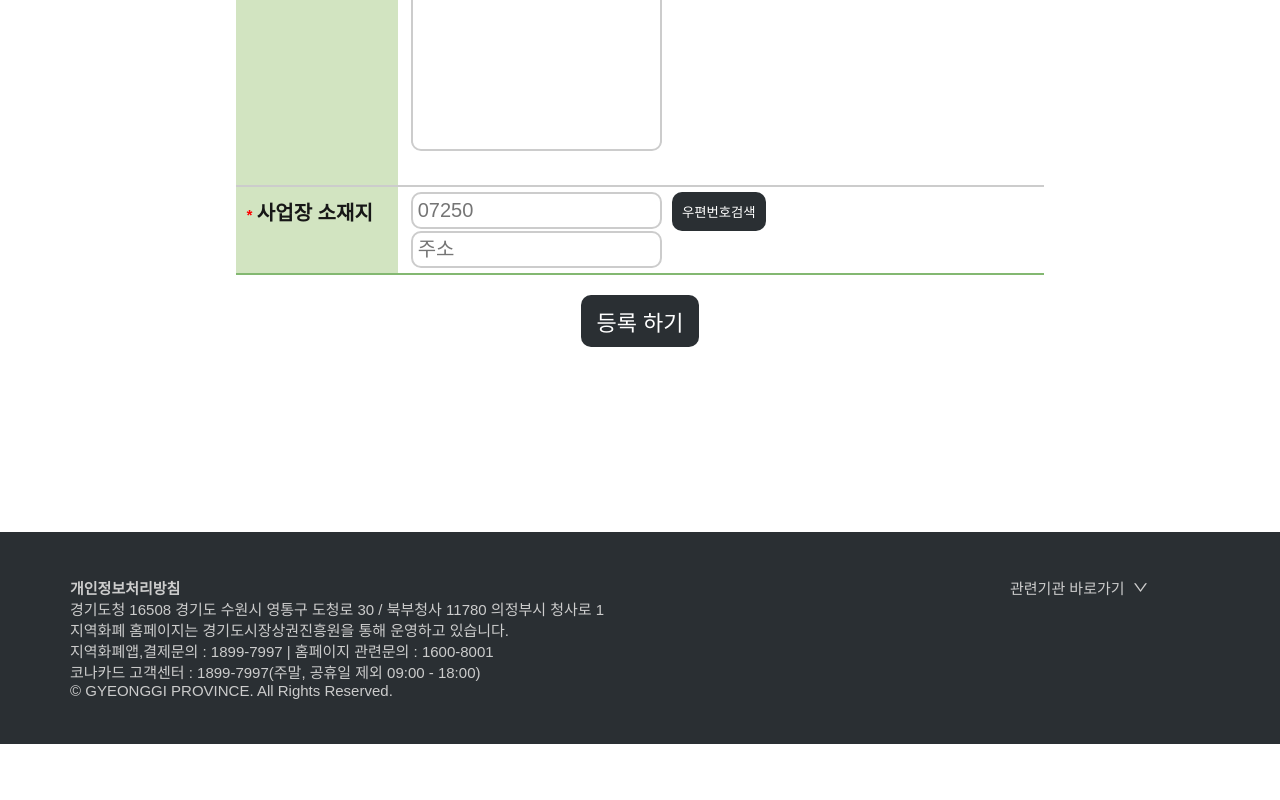
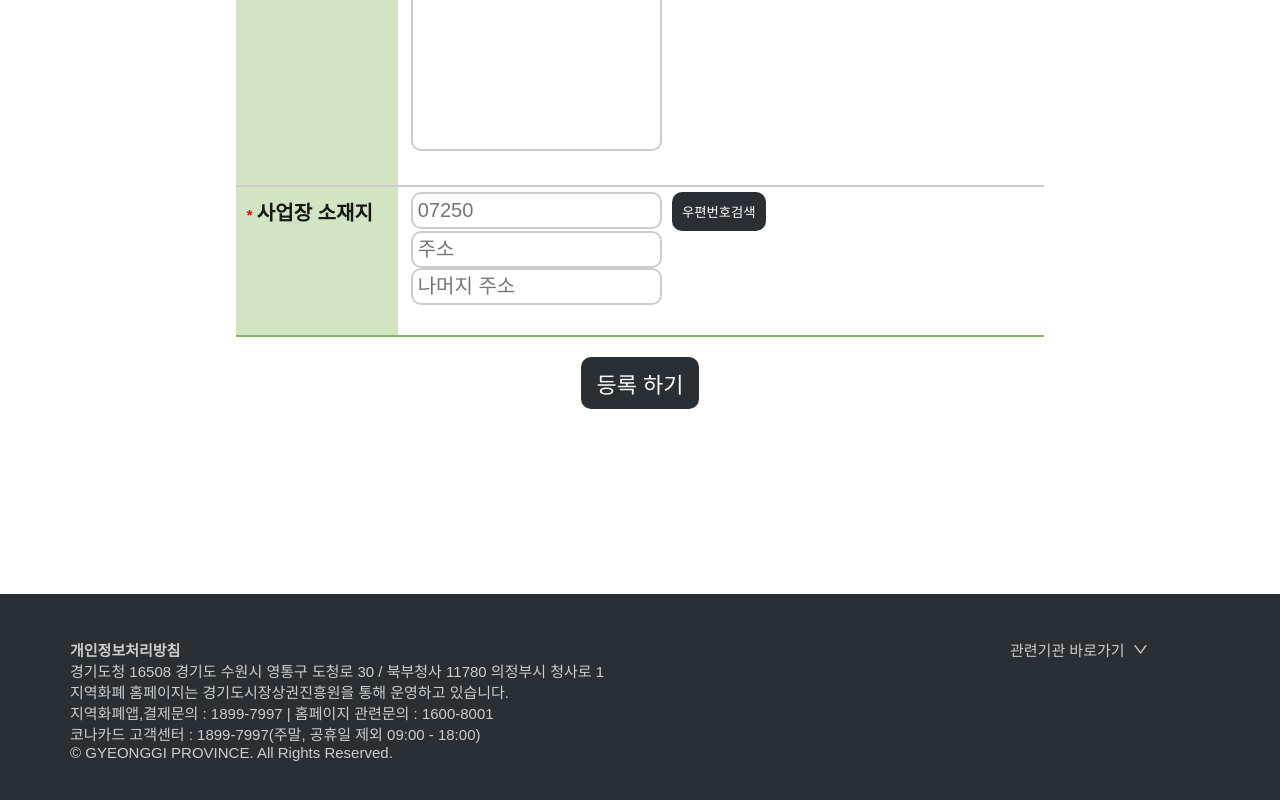
Before and after one commit to hyerin1219/gMoney, a Next.js app in the folder develop/: page /registrationPage in a window 1280 px wide. Shown: the part 874-1674 px from the top of the page. Before the commit the page ends 1618 px from the top, so only its background shows below. Built offline with nearby package versions, Linux system fonts and the light colour scheme; no server answers.

Commit message:
FIX 차별거래 신고 등록 수정

```diff
--- a/develop/src/components/units/registration/registration.styles.ts
+++ b/develop/src/components/units/registration/registration.styles.ts
@@ -82,6 +82,7 @@ export const ListButton = styled.button`
   margin-left: 10px;
 `
 export const submitButton = styled.button`
+  position: relative;
   display: block;
   background-color: #2a2f33;
   color: #fff;
@@ -89,6 +90,7 @@ export const submitButton = styled.button`
   border-radius: 10px;
   padding: 10px 15px;
   margin: 20px auto 0;
+  z-index: 5;
 `
 
 export const ErrorBox = styled.div`
--- a/develop/src/components/units/registration/registration.validation.ts
+++ b/develop/src/components/units/registration/registration.validation.ts
@@ -3,11 +3,12 @@ import * as yup from 'yup';
 
 
 export const schema = yup.object({
-    number: yup.number().required('사업자등록번호를 입력해주세요.'),
 
     name: yup.string().required('상호를 입력해주세요.'),
 
     category: yup.string().required('사업자등록증의 업종을 기입하세요.'),
 
+    addressDetail: yup.string().required('주소를 입력해주세요.'),
+
     content: yup.string().required('신고 내용을 입력해주세요.')
 });
--- a/develop/src/components/units/registration/registrationComponent.tsx
+++ b/develop/src/components/units/registration/registrationComponent.tsx
@@ -8,15 +8,18 @@ import { collection, addDoc, getFirestore } from 'firebase/firestore/lite'
 import {firebaseApp} from "../../../common/libraries/firebase"
 import SubPageMenuComponent from "../../common/subPageMenu/subPageMenu";
 import { ThrsubMenu } from "../../../common/stores/menuList";
+import { useRouter } from "next/router";
 
 interface IFormData {
-    number: number;
     name: string;
     category: string;
     content: string;
+    addressDetail: string;
 }
 
 export default function RegistrationComponent(): JSX.Element {
+
+  const router = useRouter()
 
   const [isOpen, setIsOpen] = useState(false);
   const [zipcode, setZipcode] = useState('');
@@ -41,7 +44,12 @@ export default function RegistrationComponent(): JSX.Element {
      if (isMounted.current) { // 컴포넌트가 마운트된 경우에만 상태 업데이트
         setAddress(data.address);
         setZipcode(data.zonecode);
+         // 약간의 지연을 두어 내부 비동기 작업이 완료될 시간을 줍니다.
+        setTimeout(() => {
+          if (isMounted.current) {
             setIsOpen(false);
+          }
+        }, 300);
 
     }
   };
@@ -53,6 +61,7 @@ export default function RegistrationComponent(): JSX.Element {
 
     // firebase 등록하기 기능
   const onClickSubmit = async (data:IFormData):Promise<void> => {
+    console.log("클릭");
 
     try {
       const registrationStore = collection(getFirestore(firebaseApp), "registrationStore")
@@ -62,11 +71,15 @@ export default function RegistrationComponent(): JSX.Element {
               category: data.category,
               storeAddress: {
                 zipcode,
-              address
+                address,
+                addressDetail: data.addressDetail
               }
           })
-    } catch(error) {
-      console.log("error" , error)
+      console.log("등록 완료")
+      window.alert("등록이 완료되었습니다!")
+      void router.push("/")
+    } catch (error) {
+        if (error instanceof Error) alert(error.message);
     }
   }
 
@@ -126,14 +139,18 @@ export default function RegistrationComponent(): JSX.Element {
                       <A.ListInput type="text" readOnly placeholder="07250" value={zipcode? zipcode : ""}></A.ListInput>
                       <A.ListButton type="button" onClick={onClickAddressSearch}>우편번호검색</A.ListButton>
                     </div>
-                    <A.ListInput type="text" placeholder="주소" readOnly value={address? address : ""}></A.ListInput>
+                    <div><A.ListInput type="text" placeholder="주소" readOnly value={address? address : ""}></A.ListInput></div>
 
+                    <div>
+                      <A.ListInput type="text" placeholder="나머지 주소" {...register('addressDetail')}></A.ListInput>
+                      <A.ErrorBox>{formState.errors.addressDetail?.message}</A.ErrorBox>
+                    </div>
                   </A.ListBox>
                 </A.ContentList>
 
               </A.ContentBox>
 
-              <A.submitButton >등록 하기</A.submitButton>
+              <A.submitButton as="button" type="submit" >등록 하기</A.submitButton>
             </form>
           </A.MainBox>
         </A.ContentWrap>
```
Lines whose indentation alone changed are shown as unchanged.
